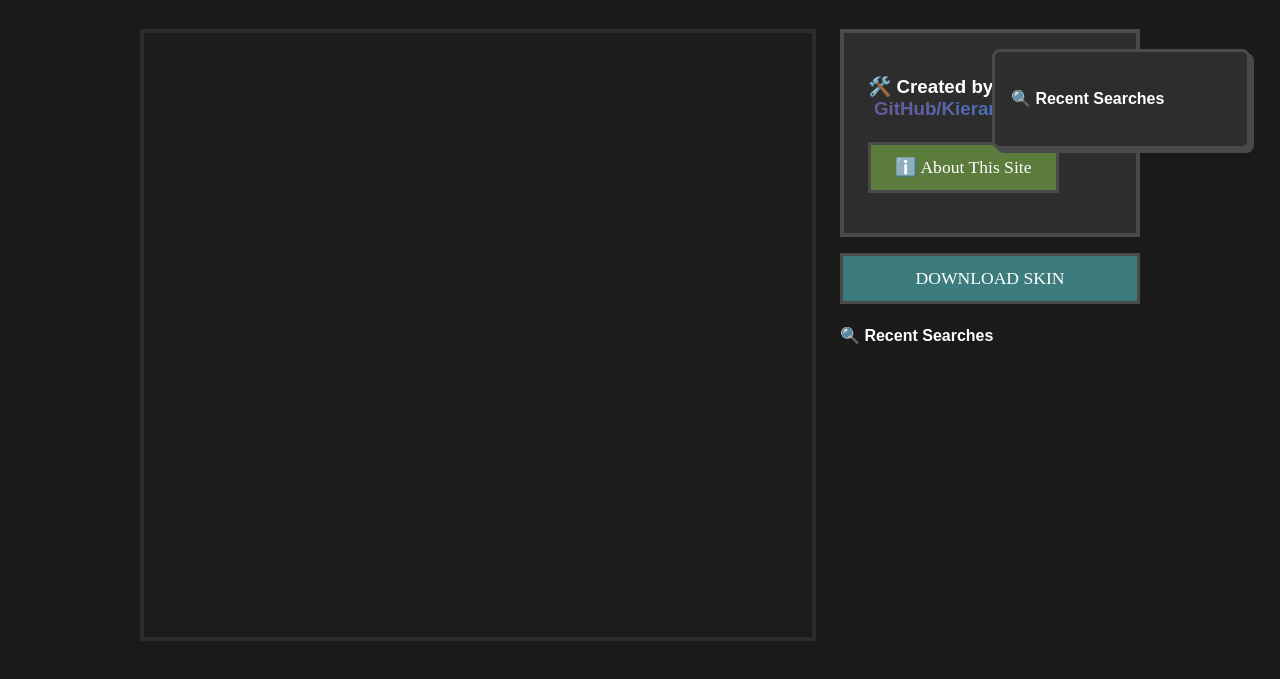
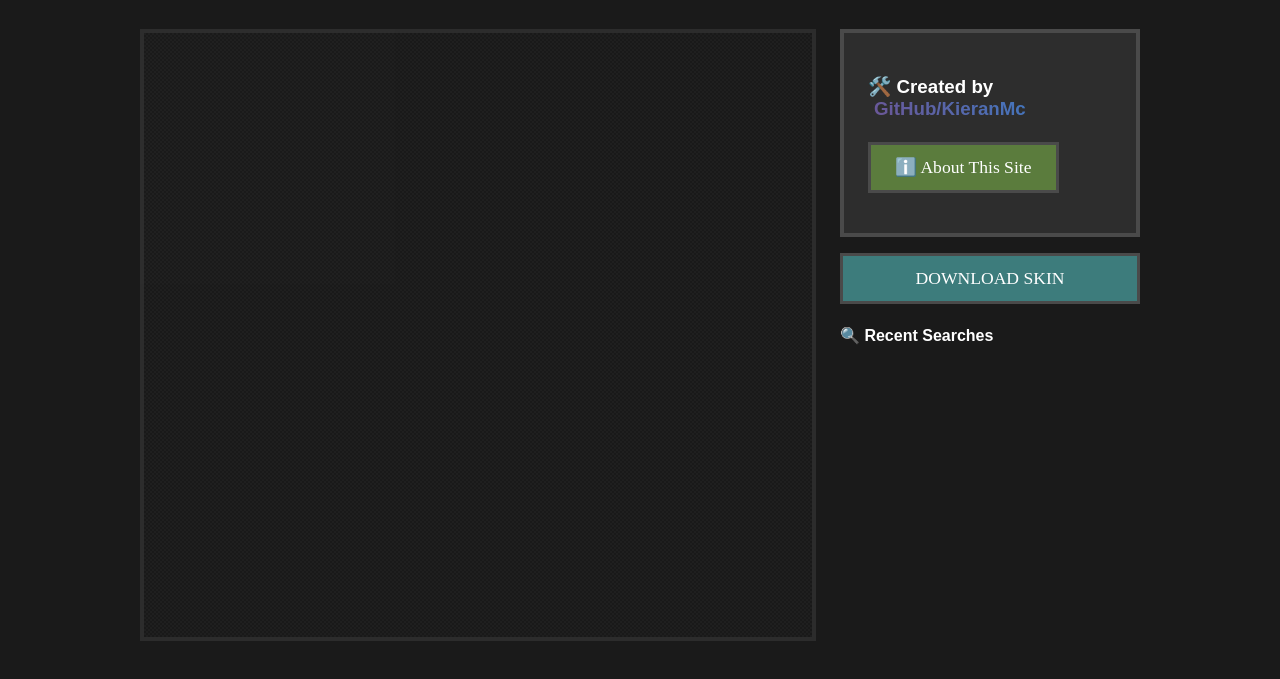
Before and after one commit to Kieranmcm07/MinecraftSkinFinder, a plain HTML site: page index.html in a window 1280 px wide. Shown: the part 151-830 px from the top of the page. Drawn offline with Linux system fonts and the light colour scheme; a web font is replaced by a local one.

Commit message:
Refactor skin history display: remove duplicate recent searches section and ensure only one is displayed

```diff
--- a/index.html
+++ b/index.html
@@ -9,11 +9,6 @@
     <link rel="icon" type="image/png" href="https://i.imgur.com/4EeQp3P.png" />
   </head>
   <body>
-    <div class="skin-history-container">
-      <h4>🔍 Recent Searches</h4>
-      <ul id="recent-searches-list"></ul>
-    </div>
-
     <div class="container">
       <header class="header">
         <h1 class="title">MINECRAFT SKIN VIEWER</h1>
@@ -99,7 +94,7 @@
             </a>
           </div>
 
-          <!-- Add Recent Searches Section -->
+          <!-- Keep only one Recent Searches Section -->
           <div class="recent-searches">
             <h4>🔍 Recent Searches</h4>
             <ul id="recent-searches-list"></ul>
```
